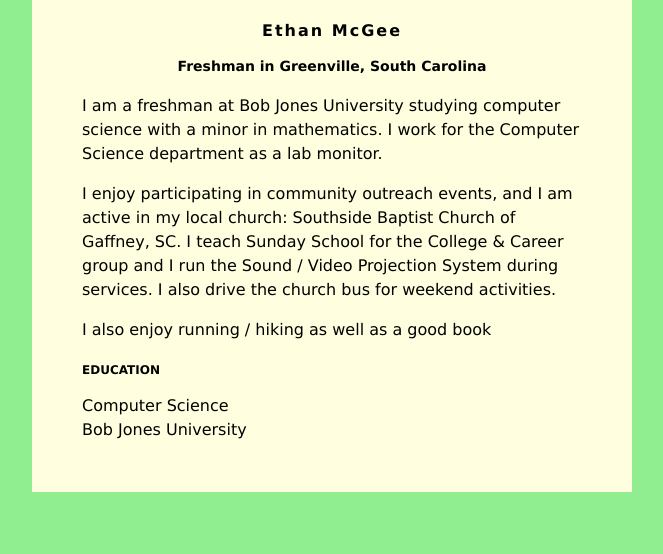
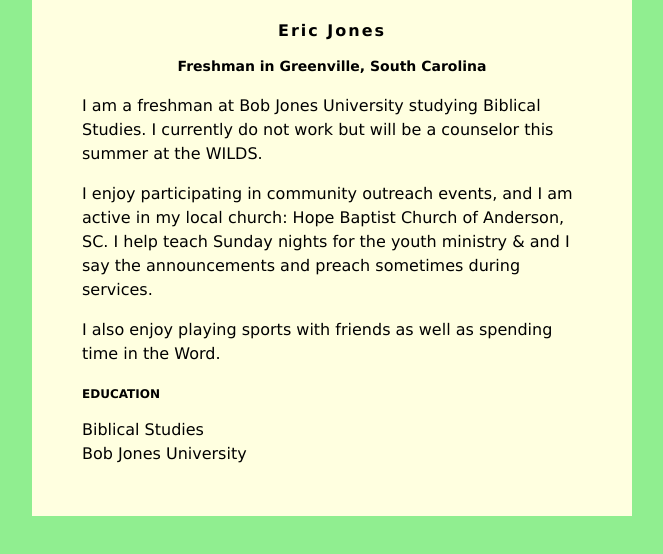
Before and after one commit to ericjones5/ericjones5.github.io, a plain HTML site: page index.html in a window 1280 px wide. Shown: the whole page, without its empty margins (308-971 px from the left). Drawn offline with Linux system fonts and the light colour scheme.

Commit message:
Update index.html

```diff
--- a/index.html
+++ b/index.html
@@ -30,19 +30,19 @@
 </head>
 <body>
     <div id="content">
-        <h1>Ethan McGee</h1>
+        <h1>Eric Jones</h1>
         <h2>Freshman in Greenville, South Carolina</h2>
 
-         <p>I am a freshman at Bob Jones University studying computer science with a minor in mathematics. I work for the Computer Science department as a lab monitor.</p>
+         <p>I am a freshman at Bob Jones University studying Biblical Studies. I currently do not work but will be a counselor this summer at the WILDS.</p>
          <p>
-            I enjoy participating in community outreach events, and I am active in my local church: Southside Baptist Church of Gaffney, SC.  I teach Sunday School for the College &amp; Career group and I run the Sound / Video Projection System during services.  I also drive the church bus for weekend activities.
+            I enjoy participating in community outreach events, and I am active in my local church: Hope Baptist Church of Anderson, SC.  I help teach Sunday nights for the youth ministry &amp; and I say the announcements and preach sometimes during services.
          </p>
          <p>
-            I also enjoy running / hiking as well as a good book
+            I also enjoy playing sports with friends as well as spending time in the Word.
          </p>
 
         <h3>EDUCATION</h3>
-        Computer Science<br>
+        Biblical Studies<br>
         Bob Jones University
     </div>
 
```
